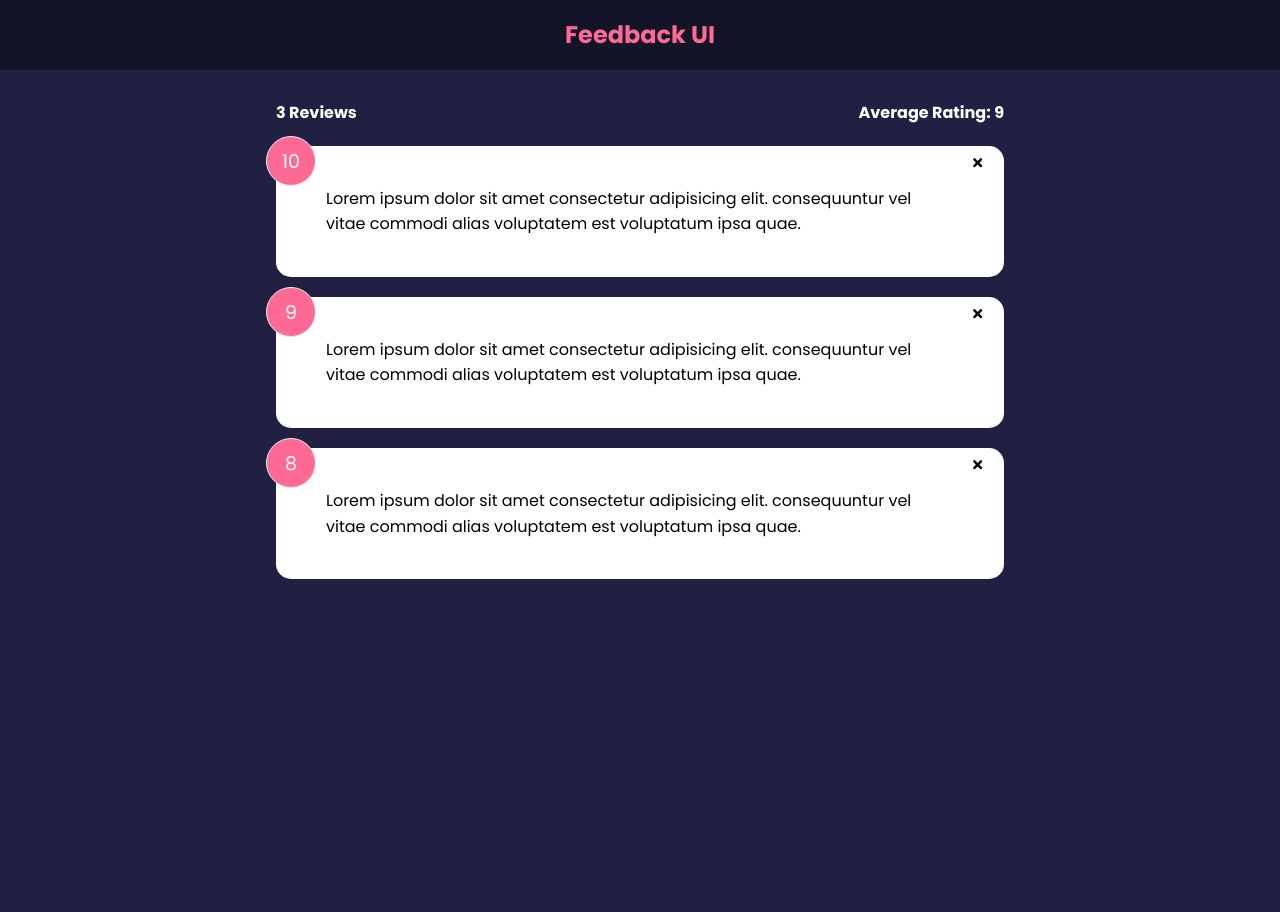
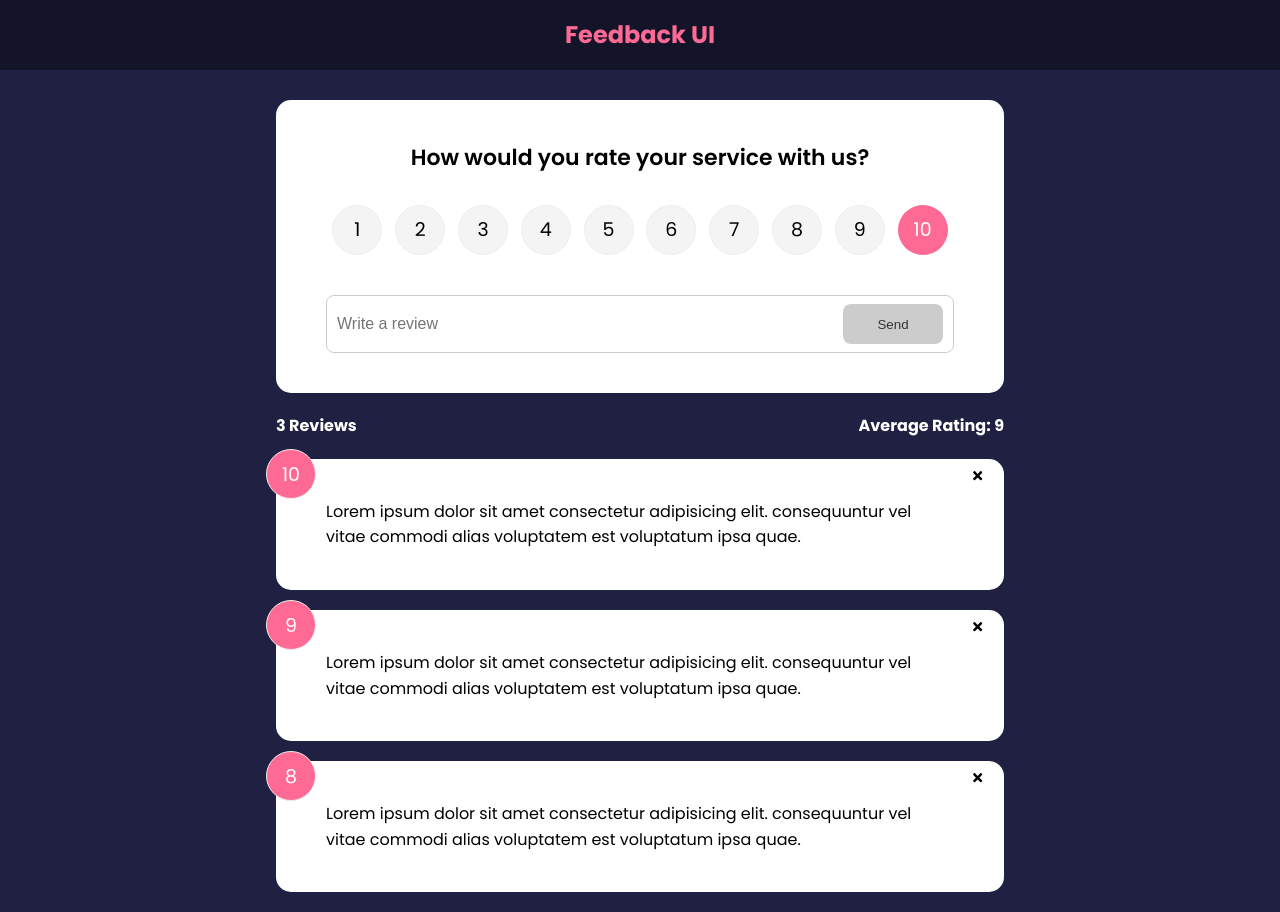
Before and after one commit to LinukaRiviRihan/feedback-app, a React (Create React App) app: page / in a window 1280 px wide. Before the commit the page ends 800 px from the top, so only its background shows below. Built offline with nearby package versions, Linux system fonts and the light colour scheme.

Commit message:
forms, validation and simple animation

```diff
--- a/package.json
+++ b/package.json
@@ -6,10 +6,12 @@
     "@testing-library/jest-dom": "^5.17.0",
     "@testing-library/react": "^13.4.0",
     "@testing-library/user-event": "^13.5.0",
+    "framer-motion": "^4.1.17",
     "react": "^18.3.1",
     "react-dom": "^18.3.1",
     "react-icons": "^5.3.0",
     "react-scripts": "5.0.1",
+    "uuid": "^11.0.3",
     "web-vitals": "^2.1.4"
   },
   "scripts": {
--- a/src/App.js
+++ b/src/App.js
@@ -1,11 +1,19 @@
+import { v4 as uuidv4 } from 'uuid';
 import { useState } from 'react';
 import Header from './components/Header';
 import FeedbackList from './components/FeedbackList';
 import FeedbackStats from './components/FeedbackStats';
+import FeedbackForm from './components/FeedbackForm';
+
 import FeedbackData from './data/FeedbackData';
 
 function App() {
   const [feedback, setFeedback] = useState(FeedbackData);
+
+  const addFeedback = (newFeedback) => {
+    newFeedback.id = uuidv4();
+    setFeedback([newFeedback, ...feedback]);
+  };
 
   const deleteFeedback = (id) => {
     if (window.confirm('Are you sure you want to delete this feedback?')) {
@@ -17,6 +25,7 @@ function App() {
     <>
       <Header />
       <div className="container">
+        <FeedbackForm handleAdd={addFeedback} />
         <FeedbackStats feedback={feedback} />
         <FeedbackList feedback={feedback} handleDelete={deleteFeedback} />
       </div>
--- /dev/null
+++ b/src/components/FeedbackForm.jsx
@@ -0,0 +1,64 @@
+import { useState } from 'react';
+import RatingSelect from './RatingSelect';
+import Card from './shared/Card';
+import Button from './shared/Button';
+
+function FeedbackForm({ handleAdd }) {
+  const [text, setText] = useState('');
+  const [rating, setRating] = useState(10);
+  const [btnDisabled, setBtnDisabled] = useState(true);
+  const [message, setMessage] = useState('');
+
+  const handleTextChange = (e) => {
+    if (text === '') {
+      setBtnDisabled(true);
+      setMessage(null);
+    } else if (text !== '' && text.trim().length <= 10) {
+      setBtnDisabled(false);
+      setMessage('Text must be at least 10 characters');
+    } else {
+      setBtnDisabled(false);
+      setMessage(null);
+    }
+
+    setText(e.target.value);
+  };
+
+  const handleSubmit = (e) => {
+    e.preventDefault();
+
+    if (text.trim().length > 10) {
+      const newFeedback = {
+        text,
+        rating,
+      };
+
+      handleAdd(newFeedback);
+      setText('');
+    }
+  };
+
+  return (
+    <Card>
+      <form onSubmit={handleSubmit}>
+        <h2>How would you rate your service with us?</h2>
+        <RatingSelect select={(rating) => setRating(rating)} />
+        <div className="input-group">
+          <input
+            onChange={handleTextChange}
+            type="text"
+            placeholder="Write a review"
+            value={text}
+          />
+          <Button type="submit" isDisabled={btnDisabled}>
+            Send
+          </Button>
+        </div>
+
+        {message && <div className="message">{message}</div>}
+      </form>
+    </Card>
+  );
+}
+
+export default FeedbackForm;
--- a/src/components/FeedbackList.jsx
+++ b/src/components/FeedbackList.jsx
@@ -1,3 +1,4 @@
+import { motion, AnimatePresence } from 'framer-motion';
 import PropTypes from 'prop-types';
 import FeedbackItem from './FeedbackItem';
 
@@ -5,13 +6,35 @@ function FeedbackList({ feedback, handleDelete }) {
   if (!feedback || feedback.length === 0) {
     return <div>No feedback given</div>;
   }
+
   return (
     <div className="feedback-list">
-      {feedback.map((item) => (
-        <FeedbackItem key={item.id} item={item} handleDelete={handleDelete} />
-      ))}
+      <AnimatePresence>
+        {feedback.map((item) => (
+          <motion.div
+            key={item.id}
+            initial={{ opacity: 0 }}
+            animate={{ opacity: 1 }}
+            exit={{ opacity: 0 }}
+          >
+            <FeedbackItem
+              key={item.id}
+              item={item}
+              handleDelete={handleDelete}
+            />
+          </motion.div>
+        ))}
+      </AnimatePresence>
     </div>
   );
+
+  // return (
+  //   <div className="feedback-list">
+  //     {feedback.map((item) => (
+  //       <FeedbackItem key={item.id} item={item} handleDelete={handleDelete} />
+  //     ))}
+  //   </div>
+  // );
 }
 
 FeedbackList.propTypes = {
--- /dev/null
+++ b/src/components/RatingSelect.jsx
@@ -0,0 +1,127 @@
+import { useState } from 'react';
+
+function RatingSelect({ select }) {
+  const [selected, setSelected] = useState(10);
+
+  const handleChange = (e) => {
+    setSelected(+e.currentTarget.value);
+    select(+e.currentTarget.value);
+  };
+
+  return (
+    <ul className="rating">
+      <li>
+        <input
+          type="radio"
+          id="num1"
+          name="rating"
+          value="1"
+          onChange={handleChange}
+          checked={selected === 1}
+        />
+        <label htmlFor="num1">1</label>
+      </li>
+      <li>
+        <input
+          type="radio"
+          id="num2"
+          name="rating"
+          value="2"
+          onChange={handleChange}
+          checked={selected === 2}
+        />
+        <label htmlFor="num2">2</label>
+      </li>
+      <li>
+        <input
+          type="radio"
+          id="num3"
+          name="rating"
+          value="3"
+          onChange={handleChange}
+          checked={selected === 3}
+        />
+        <label htmlFor="num3">3</label>
+      </li>
+      <li>
+        <input
+          type="radio"
+          id="num4"
+          name="rating"
+          value="4"
+          onChange={handleChange}
+          checked={selected === 4}
+        />
+        <label htmlFor="num4">4</label>
+      </li>
+      <li>
+        <input
+          type="radio"
+          id="num5"
+          name="rating"
+          value="5"
+          onChange={handleChange}
+          checked={selected === 5}
+        />
+        <label htmlFor="num5">5</label>
+      </li>
+      <li>
+        <input
+          type="radio"
+          id="num6"
+          name="rating"
+          value="6"
+          onChange={handleChange}
+          checked={selected === 6}
+        />
+        <label htmlFor="num6">6</label>
+      </li>
+      <li>
+        <input
+          type="radio"
+          id="num7"
+          name="rating"
+          value="7"
+          onChange={handleChange}
+          checked={selected === 7}
+        />
+        <label htmlFor="num7">7</label>
+      </li>
+      <li>
+        <input
+          type="radio"
+          id="num8"
+          name="rating"
+          value="8"
+          onChange={handleChange}
+          checked={selected === 8}
+        />
+        <label htmlFor="num8">8</label>
+      </li>
+      <li>
+        <input
+          type="radio"
+          id="num9"
+          name="rating"
+          value="9"
+          onChange={handleChange}
+          checked={selected === 9}
+        />
+        <label htmlFor="num9">9</label>
+      </li>
+      <li>
+        <input
+          type="radio"
+          id="num10"
+          name="rating"
+          value="10"
+          onChange={handleChange}
+          checked={selected === 10}
+        />
+        <label htmlFor="num10">10</label>
+      </li>
+    </ul>
+  );
+}
+
+export default RatingSelect;
--- /dev/null
+++ b/src/components/shared/Button.jsx
@@ -0,0 +1,24 @@
+import PropTypes from 'prop-types';
+
+function Button({ children, version, type, isDisabled }) {
+  return (
+    <button type={type} disabled={isDisabled} className={`btn btn-${version}`}>
+      {children}
+    </button>
+  );
+}
+
+Button.defaultProps = {
+  version: 'primary',
+  type: 'button',
+  isDisabled: false,
+};
+
+Button.propTypes = {
+  children: PropTypes.node.isRequired,
+  version: PropTypes.string,
+  type: PropTypes.string,
+  isDisabled: PropTypes.bool,
+};
+
+export default Button;
```
Also changed, not shown: 1 other file (tests, documents, lock files or other folders).
